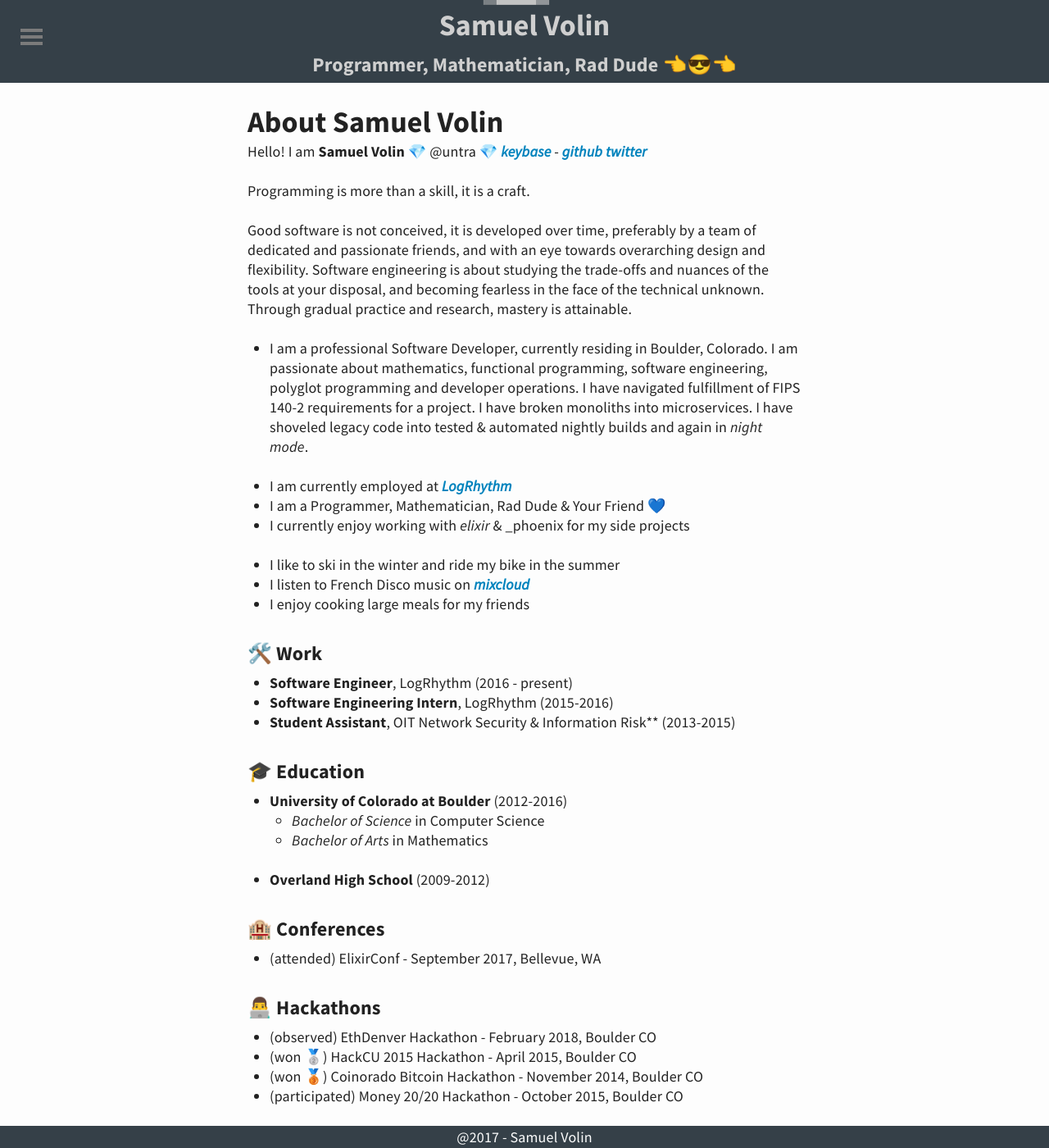
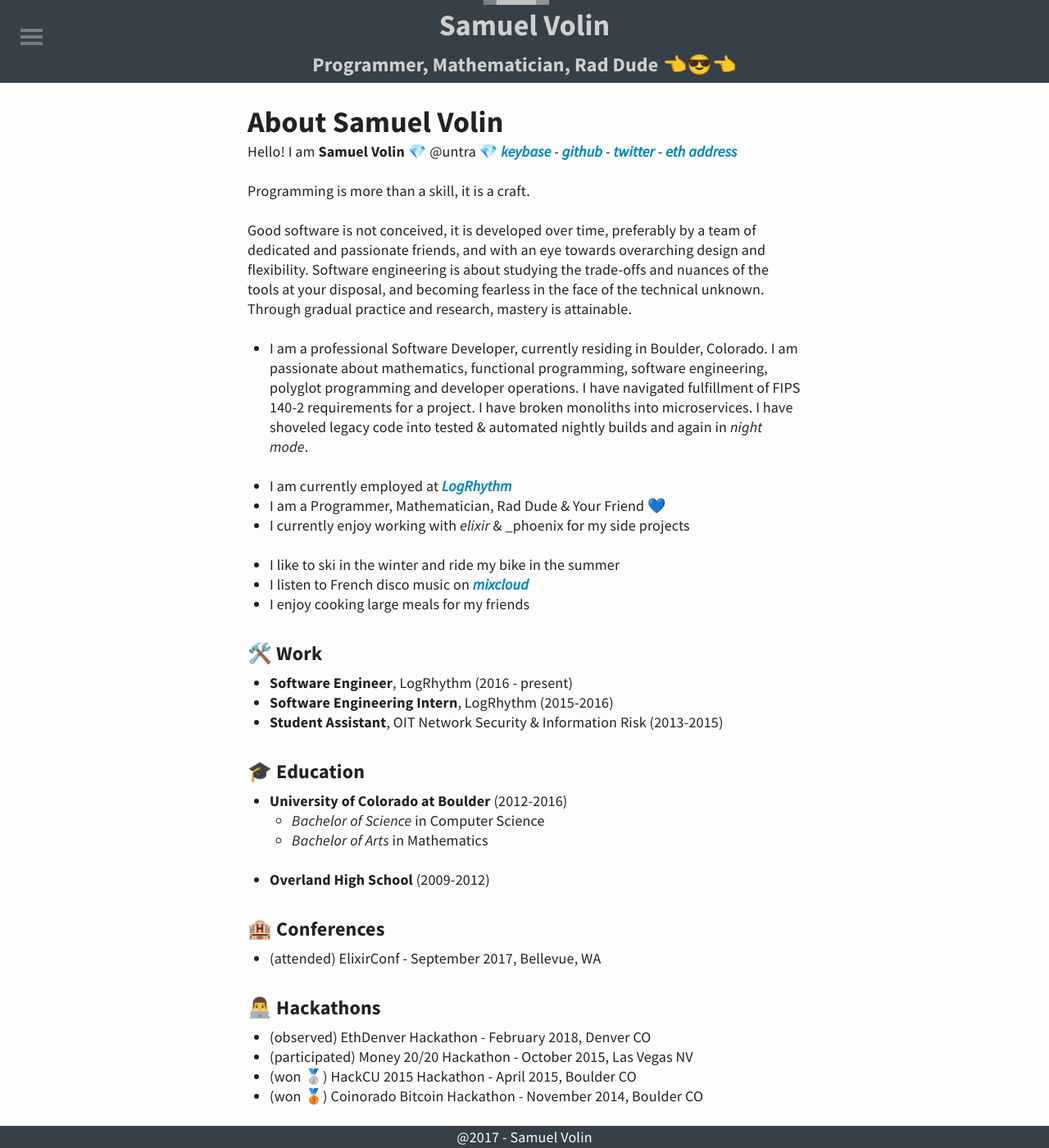
Before and after one commit to untra/untra.github.io, a Jekyll site: the page built from about.md, in a window 1280 px wide and 1400 px high, scrolled down 174 px. Shown: the whole window at 82% size. Built offline with Jekyll 4.4.1, drawn with Linux system fonts in a browser that asks for light colours.

Commit message:
little polish

```diff
--- a/about.md
+++ b/about.md
@@ -8,7 +8,7 @@ sitemap:
 ---
 ## About Samuel Volin
 Hello! I am **Samuel Volin**
-💎 @untra 💎 [_keybase_](https://keybase.io/untra) - [_github_](https://github.com/untra) [_twitter_](https://twitter.com/untra)
+💎 @untra 💎 [_keybase_](https://keybase.io/untra) - [_github_](https://github.com/untra) - [_twitter_](https://twitter.com/untra) - [_eth address_](https://etherscan.io/address/0x0570b8f2ee4dc8b710bf0c18269b3902857cfdca)
 
 Programming is more than a skill, it is a craft.
 
@@ -21,13 +21,13 @@ Good software is not conceived, it is developed over time, preferably by a team
 * I currently enjoy working with _elixir_ & _phoenix for my side projects
 
 * I like to ski in the winter and ride my bike in the summer
-* I listen to French Disco music on [_mixcloud_](https://www.mixcloud.com/untra/)
+* I listen to French disco music on [_mixcloud_](https://www.mixcloud.com/untra/)
 * I enjoy cooking large meals for my friends
 
 ### 🛠️ Work
 *  **Software Engineer**, LogRhythm (2016 - present)
 *  **Software Engineering Intern**, LogRhythm (2015-2016)
-*  **Student Assistant**, OIT Network Security & Information Risk** (2013-2015)
+*  **Student Assistant**, OIT Network Security & Information Risk (2013-2015)
 
 ### 🎓 Education
 * **University of Colorado at Boulder** (2012-2016)
@@ -39,7 +39,7 @@ Good software is not conceived, it is developed over time, preferably by a team
 * (attended) ElixirConf - September 2017, Bellevue, WA
 
 ### 👨‍💻 Hackathons
-* (observed) EthDenver Hackathon - February 2018, Boulder CO
+* (observed) EthDenver Hackathon - February 2018, Denver CO
+* (participated) Money 20/20 Hackathon - October 2015, Las Vegas NV
 * (won 🥈) HackCU 2015 Hackathon - April 2015, Boulder CO
 * (won 🥉) Coinorado Bitcoin Hackathon - November 2014, Boulder CO
-* (participated) Money 20/20 Hackathon - October 2015, Boulder CO
```
